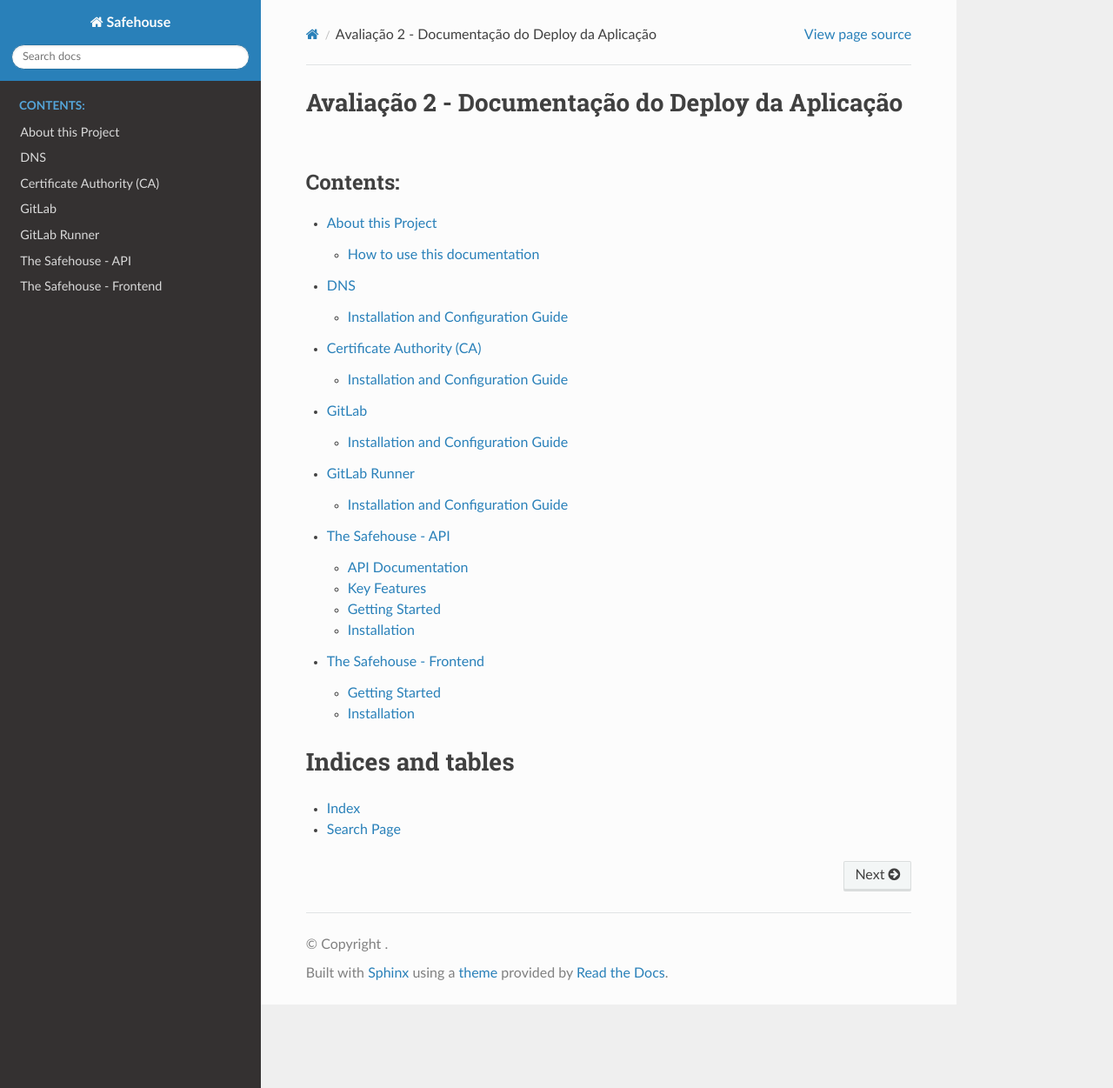
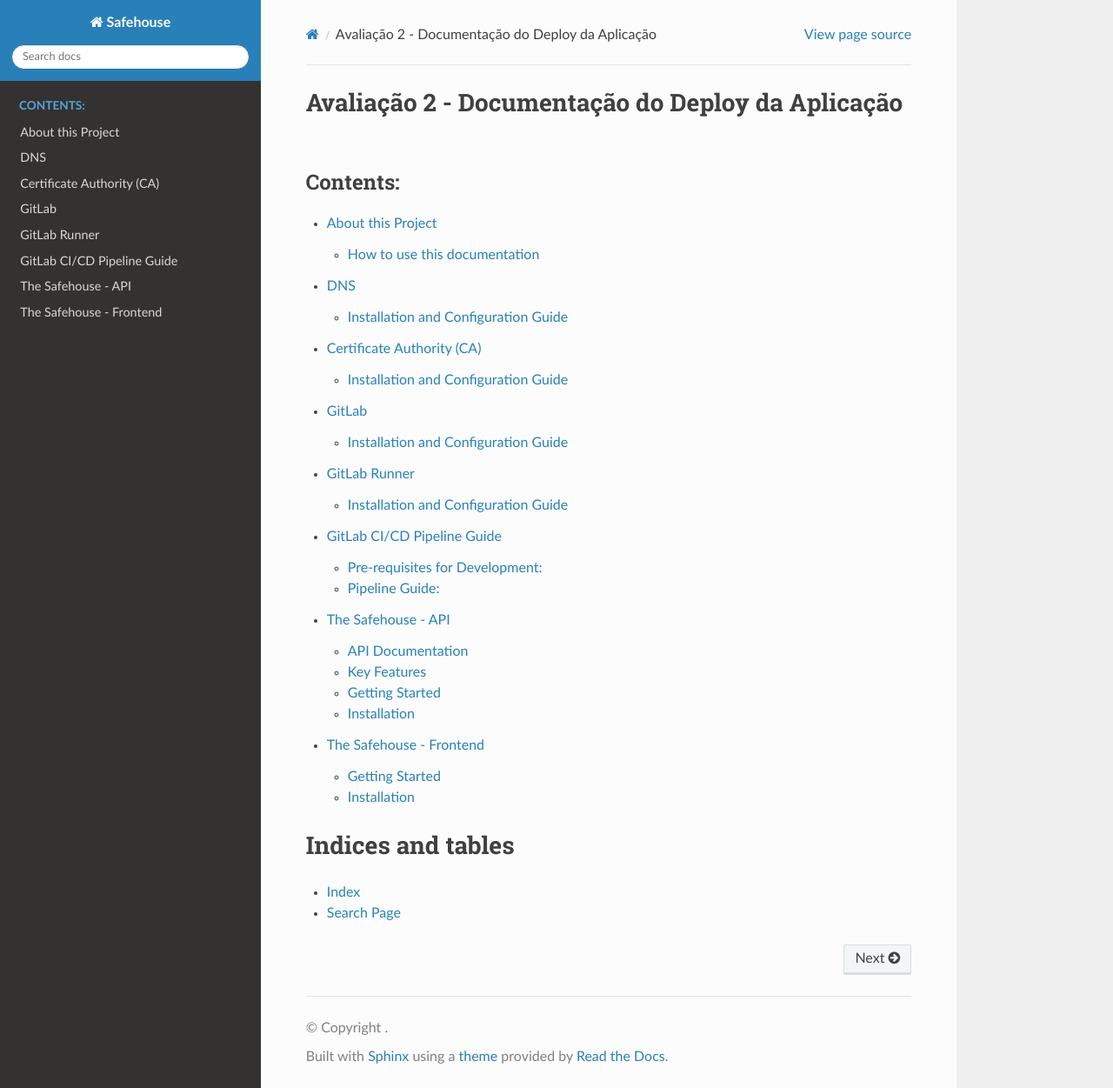
Before and after one commit to adnir-andrade/safehouse, a Sphinx documentation site: the page built from docs/index.rst, in a window 1280 px wide and 1251 px high. Shown: the whole window at 87% size. Built offline with Sphinx 7.4.7 and the Read the Docs theme 2.0.0, drawn with Linux system fonts in a browser that asks for light colours; some of the changed lines change nothing that is shown.

Commit message:
Update docs

```diff
--- a/docs/index.rst
+++ b/docs/index.rst
@@ -15,6 +15,7 @@ Avaliação 2 - Documentação do Deploy da Aplicação
    ca
    gitlab
    gitlab-runner
+   pipeline
    backend
    frontend
 
--- /dev/null
+++ b/docs/pipeline.rst
@@ -0,0 +1,52 @@
+GitLab CI/CD Pipeline Guide
+===================
+
+Pre-requisites for Development:
+-----------------
+
+Before starting development on the Safehouse project, ensure you have completed the following steps:
+
+1) Install Git
+~~~~~~~~~~~~~~~~
+
+Git is essential for version control. Follow the installation guide for your operating system:
+
+- `Git <https://git-scm.com/book/en/v2/Getting-Started-Installing-Git>`_
+
+2) Generate an SSH Key
+~~~~~~~~~~~~~~~~
+
+Generating an SSH key is crucial for secure communication with GitLab. Follow this guide to generate an SSH key:
+
+- `Generating a new SSH key and adding it to GitLab <https://docs.gitlab.com/ee/user/ssh.html>`_
+
+3) Request Development Permissions
+~~~~~~~~~~~~~~~~
+
+Ensure you have the necessary permissions to develop on the project. Contact the project maintainer in GitLab to request access.
+
+4) Install Ruby, Rails, and TypeScript
+~~~~~~~~~~~~~~~~
+
+Ensure you have the necessary programming languages and frameworks installed for development:
+
+- `Install Ruby <https://www.ruby-lang.org/en/documentation/installation/>`_
+
+- `Install Rails <https://guides.rubyonrails.org/v5.0/getting_started.html>`_
+
+- `Install TypeScript <https://www.typescriptlang.org/download/>`_
+
+5) Read the Documentation
+~~~~~~~~~~~~~~~~
+
+Make sure to read the documentation for both the Backend and Frontend sections, which are available at the end of this documentation. They are shorter and more objective, I promise.
+
+
+.. tip:: text
+
+    By following these steps, you will be ready to start developing on the Safehouse project. If you encounter any issues or need further assistance, please reach out to the project maintainer.
+
+-----------------
+
+Pipeline Guide:
+-----------------
```
